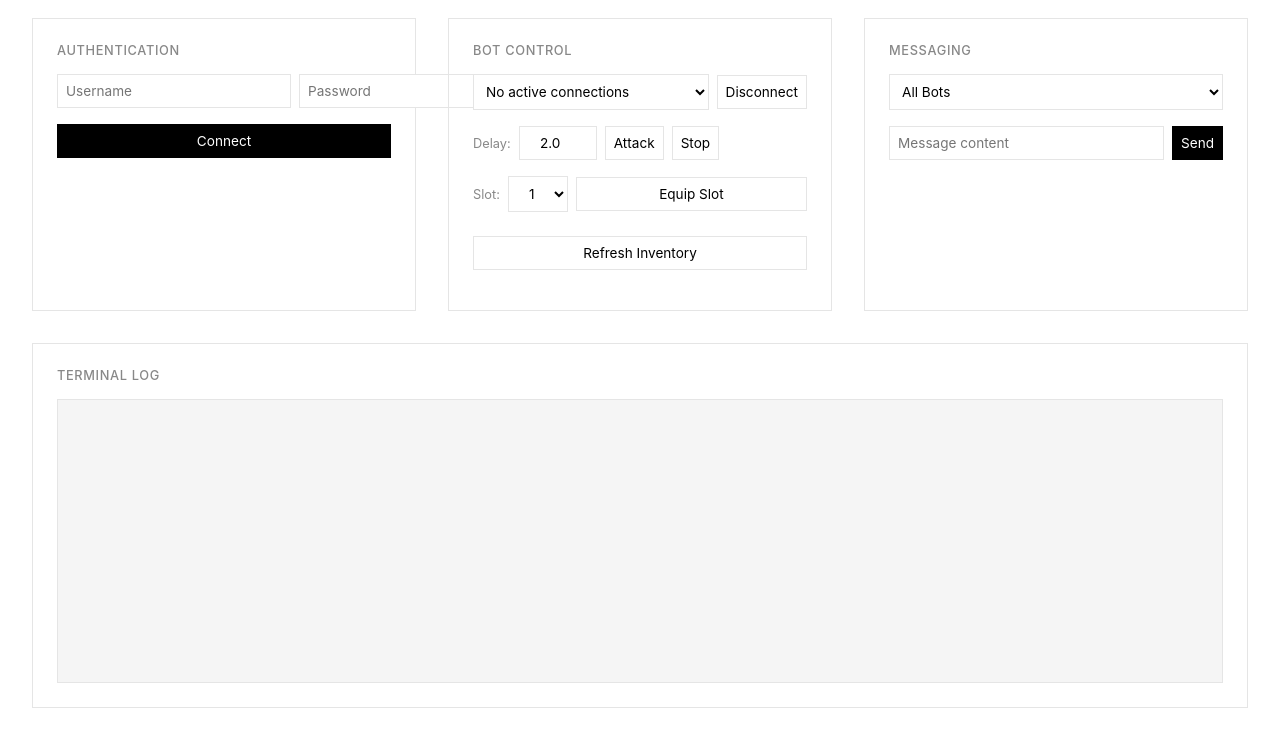
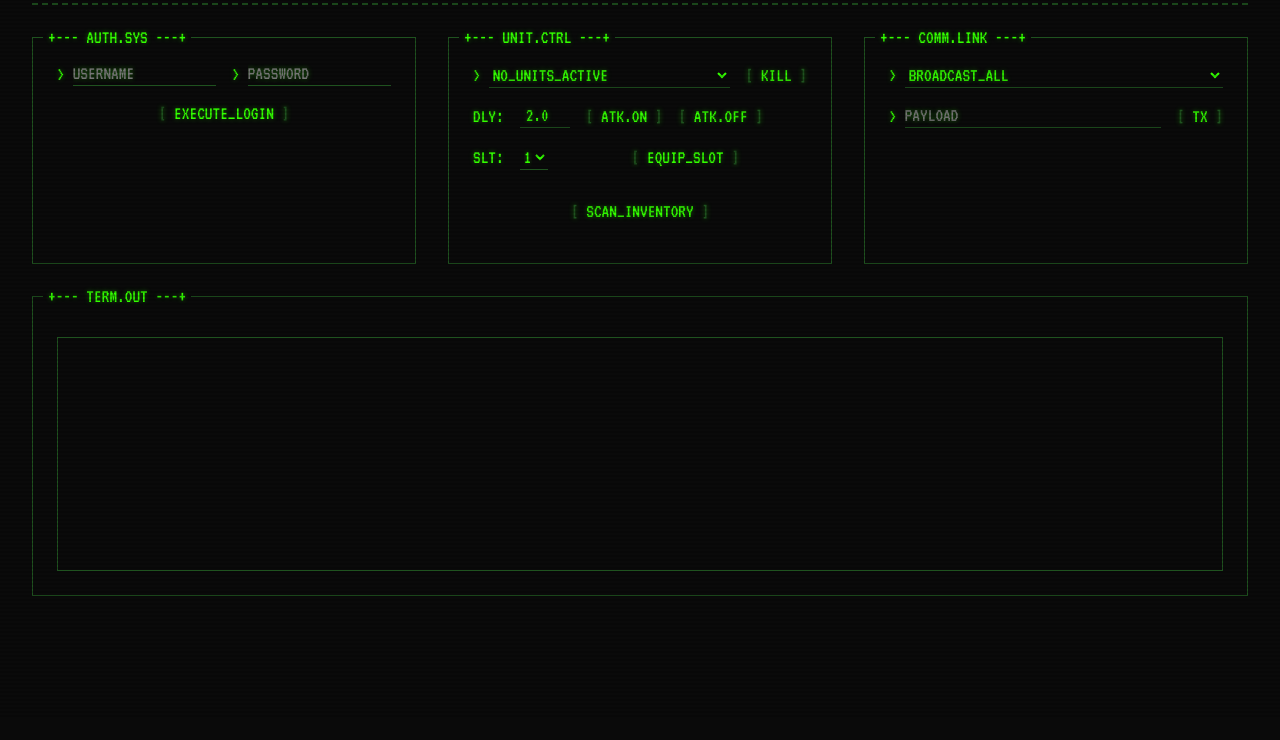
Before and after one commit to zmendless/afk-client2, a website: page index.html in a window 1280 px wide. Shown: the part 83-823 px from the top of the page. After the commit the page ends 800 px from the top, so only its background shows below. Drawn offline with Linux system fonts and the light colour scheme; no server answers.

Commit message:
Update index.html

```diff
--- a/index.html
+++ b/index.html
@@ -3,187 +3,218 @@
 <head>
     <meta charset="UTF-8">
     <meta name="viewport" content="width=device-width, initial-scale=1.0">
-    <title>Command</title>
+    <title>TULPAR_OS</title>
     <style>
+        @import url('https://fonts.googleapis.com/css2?family=VT323&display=swap');
+
         :root {
-            --bg: #ffffff;
-            --fg: #000000;
-            --border: #e5e5e5;
-            --hover: #f5f5f5;
-        }
-
-        @media (prefers-color-scheme: dark) {
-            :root {
-                --bg: #111111;
-                --fg: #ffffff;
-                --border: #222222;
-                --hover: #1a1a1a;
-            }
+            --bg: #0a0a0a;
+            --fg: #33ff00;
+            --muted: #1f521f;
+            --glow: 0 0 5px rgba(51, 255, 0, 0.4);
+            --scanline: rgba(0, 0, 0, 0.15);
         }
 
         body {
-            font-family: -apple-system, BlinkMacSystemFont, sans-serif;
             background-color: var(--bg);
             color: var(--fg);
+            font-family: 'VT323', monospace;
+            font-size: 1.2rem;
+            text-transform: uppercase;
+            text-shadow: var(--glow);
             margin: 0;
             padding: 2rem;
+            line-height: 1.2;
+            overflow-x: hidden;
+        }
+
+        /* CRT Scanline Overlay */
+        body::after {
+            content: " ";
+            display: block;
+            position: fixed;
+            top: 0; left: 0; bottom: 0; right: 0;
+            background: linear-gradient(rgba(18, 16, 16, 0) 50%, var(--scanline) 50%);
+            background-size: 100% 4px;
+            z-index: 999;
+            pointer-events: none;
         }
 
         header {
+            border-bottom: 2px dashed var(--muted);
+            padding-bottom: 1rem;
+            margin-bottom: 2rem;
             display: flex;
             justify-content: space-between;
-            align-items: center;
-            margin-bottom: 2rem;
-            padding-bottom: 1rem;
-            border-bottom: 1px solid var(--border);
+            align-items: flex-end;
         }
 
-        h1 { margin: 0; font-size: 1rem; font-weight: 500; text-transform: uppercase; letter-spacing: 0.05em; }
-        h2 { font-size: 0.8rem; text-transform: uppercase; letter-spacing: 0.05em; margin: 0 0 1rem 0; color: #888; font-weight: 500; }
-
-        .status { font-size: 0.8rem; color: #888; }
+        h1 { margin: 0; font-size: 2rem; font-weight: normal; }
+        .status { color: var(--fg); opacity: 0.8; }
+        .blink { animation: blinker 1s linear infinite; }
+        @keyframes blinker { 50% { opacity: 0; } }
 
         .grid {
             display: grid;
-            grid-template-columns: repeat(auto-fit, minmax(300px, 1fr));
+            grid-template-columns: repeat(auto-fit, minmax(350px, 1fr));
             gap: 2rem;
         }
 
         .panel {
-            border: 1px solid var(--border);
+            border: 1px solid var(--muted);
             padding: 1.5rem;
-            border-radius: 0px;
+            position: relative;
+        }
+
+        .panel::before {
+            content: "+--- " attr(data-title) " ---+";
+            position: absolute;
+            top: -12px;
+            left: 10px;
+            background: var(--bg);
+            padding: 0 5px;
+            color: var(--fg);
         }
 
         .row {
             display: flex;
-            gap: 0.5rem;
+            gap: 1rem;
             margin-bottom: 1rem;
             align-items: center;
         }
 
-        input, select, button {
-            padding: 0.5rem;
-            font-family: inherit;
-            font-size: 0.85rem;
-            border: 1px solid var(--border);
-            background: var(--bg);
-            color: var(--fg);
-            border-radius: 0px;
-            outline: none;
+        .input-wrap {
+            display: flex;
+            align-items: center;
+            flex: 1;
         }
 
-        input:focus, select:focus { border-color: var(--fg); }
-        input, select { flex: 1; }
+        .input-wrap::before {
+            content: ">";
+            margin-right: 0.5rem;
+            color: var(--fg);
+        }
 
-        .short-input { max-width: 60px; text-align: center; }
+        input, select {
+            background: transparent;
+            border: none;
+            border-bottom: 1px solid var(--muted);
+            color: var(--fg);
+            font-family: inherit;
+            font-size: inherit;
+            text-shadow: inherit;
+            outline: none;
+            width: 100%;
+            text-transform: uppercase;
+            padding: 2px 0;
+        }
+
+        input:focus, select:focus { border-bottom-color: var(--fg); }
+        option { background: var(--bg); color: var(--fg); }
+
+        .short-input { width: 50px; text-align: center; }
 
         button {
-            background: var(--fg);
-            color: var(--bg);
+            background: transparent;
+            border: none;
+            color: var(--fg);
+            font-family: inherit;
+            font-size: inherit;
             cursor: pointer;
-            border: 1px solid var(--fg);
-            transition: opacity 0.15s ease;
+            text-shadow: inherit;
+            transition: none;
+            padding: 0;
             white-space: nowrap;
         }
 
-        button:hover { opacity: 0.8; }
+        button::before { content: "[ "; color: var(--muted); }
+        button::after { content: " ]"; color: var(--muted); }
+        button:hover { background: var(--fg); color: var(--bg); text-shadow: none; }
+        button:hover::before, button:hover::after { color: var(--bg); }
 
-        .btn-outline {
-            background: var(--bg);
-            color: var(--fg);
-            border: 1px solid var(--border);
+        #console {
+            height: 200px;
+            overflow-y: auto;
+            border: 1px solid var(--muted);
+            padding: 1rem;
+            margin-top: 1rem;
+            font-size: 1rem;
+            text-transform: none; /* Keep logs readable */
         }
 
-        .btn-outline:hover {
-            background: var(--hover);
-            border-color: var(--fg);
-        }
+        ul { list-style: none; padding: 0; margin: 0; }
+        li { display: flex; justify-content: space-between; border-bottom: 1px dashed var(--muted); padding: 0.2rem 0; }
 
-        #console {
-            height: 250px;
-            overflow-y: auto;
-            font-family: monospace;
-            font-size: 0.75rem;
-            color: #888;
-            padding: 1rem;
-            background: var(--hover);
-            border: 1px solid var(--border);
-        }
-
-        ul { list-style: none; padding: 0; margin: 0; font-size: 0.8rem; }
-        li { display: flex; justify-content: space-between; padding: 0.25rem 0; border-bottom: 1px solid var(--border); }
+        /* Scrollbar styling */
+        ::-webkit-scrollbar { width: 10px; }
+        ::-webkit-scrollbar-track { background: var(--bg); border-left: 1px solid var(--muted); }
+        ::-webkit-scrollbar-thumb { background: var(--muted); }
+        ::-webkit-scrollbar-thumb:hover { background: var(--fg); }
     </style>
 </head>
 <body>
 
     <header>
-        <h1>System Control</h1>
-        <div id="status" class="status">Offline</div>
+        <h1>TULPAR_OS<span class="blink">_</span></h1>
+        <div id="status" class="status">SYS.STATE: OFFLINE</div>
     </header>
 
     <div class="grid">
-        <div class="panel">
-            <h2>Authentication</h2>
+        <div class="panel" data-title="AUTH.SYS">
             <div class="row">
-                <input id="user" placeholder="Username">
-                <input id="pass" type="password" placeholder="Password">
+                <div class="input-wrap"><input id="user" placeholder="USERNAME"></div>
+                <div class="input-wrap"><input id="pass" type="password" placeholder="PASSWORD"></div>
             </div>
-            <button onclick="addBot()" style="width: 100%;">Connect</button>
+            <button onclick="addBot()" style="width: 100%;">EXECUTE_LOGIN</button>
         </div>
 
-        <div class="panel">
-            <h2>Bot Control</h2>
+        <div class="panel" data-title="UNIT.CTRL">
             <div class="row">
-                <select id="bot-select">
-                    <option value="" disabled selected>No active connections</option>
-                </select>
-                <button class="btn-outline" onclick="action('disconnect')">Disconnect</button>
+                <div class="input-wrap">
+                    <select id="bot-select">
+                        <option value="" disabled selected>NO_UNITS_ACTIVE</option>
+                    </select>
+                </div>
+                <button onclick="action('disconnect')">KILL</button>
             </div>
 
             <div class="row">
-                <span class="status">Delay:</span>
+                <span>DLY:</span>
                 <input id="delay" class="short-input" type="number" step="0.5" min="0.5" value="2.0">
-                <button class="btn-outline" onclick="attack('start')">Attack</button>
-                <button class="btn-outline" onclick="attack('stop')">Stop</button>
+                <button onclick="attack('start')">ATK.ON</button>
+                <button onclick="attack('stop')">ATK.OFF</button>
             </div>
 
             <div class="row">
-                <span class="status">Slot:</span>
-                <select id="hotbar-slot" class="short-input">
-                    <option value="0">1</option>
-                    <option value="1">2</option>
-                    <option value="2">3</option>
-                    <option value="3">4</option>
-                    <option value="4">5</option>
-                    <option value="5">6</option>
-                    <option value="6">7</option>
-                    <option value="7">8</option>
-                    <option value="8">9</option>
+                <span>SLT:</span>
+                <select id="hotbar-slot" class="short-input" style="width: auto;">
+                    <option value="0">1</option><option value="1">2</option><option value="2">3</option>
+                    <option value="3">4</option><option value="4">5</option><option value="5">6</option>
+                    <option value="6">7</option><option value="7">8</option><option value="8">9</option>
                 </select>
-                <button class="btn-outline" onclick="swapHotbar()" style="flex: 1;">Equip Slot</button>
+                <button onclick="swapHotbar()" style="flex: 1;">EQUIP_SLOT</button>
             </div>
 
-            <button class="btn-outline" onclick="checkInventory()" style="width: 100%; margin-top: 0.5rem;">Refresh Inventory</button>
+            <button onclick="checkInventory()" style="width: 100%; margin-top: 1rem;">SCAN_INVENTORY</button>
             <div id="invResult" style="margin-top: 1rem;"></div>
         </div>
 
-        <div class="panel">
-            <h2>Messaging</h2>
+        <div class="panel" data-title="COMM.LINK">
             <div class="row">
-                <select id="chat-target-select">
-                    <option value="all">All Bots</option>
-                </select>
+                <div class="input-wrap">
+                    <select id="chat-target-select">
+                        <option value="all">BROADCAST_ALL</option>
+                    </select>
+                </div>
             </div>
             <div class="row">
-                <input id="msg" placeholder="Message content">
-                <button onclick="sendChat()">Send</button>
+                <div class="input-wrap"><input id="msg" placeholder="PAYLOAD"></div>
+                <button onclick="sendChat()">TX</button>
             </div>
         </div>
     </div>
 
-    <div class="panel" style="margin-top: 2rem;">
-        <h2>Terminal Log</h2>
+    <div class="panel" data-title="TERM.OUT" style="margin-top: 2rem;">
         <div id="console"></div>
     </div>
 
@@ -195,7 +226,7 @@
             cons.scrollTop = cons.scrollHeight;
         };
 
-        const setStatus = (msg) => document.getElementById('status').innerText = msg;
+        const setStatus = (msg) => document.getElementById('status').innerText = `SYS.STATE: ${msg}`;
 
         async function req(endpoint, data) {
             const res = await fetch(endpoint, {
@@ -219,10 +250,10 @@
             const lastChatVal = chatSelect.value;
 
             ctrlSelect.innerHTML = '';
-            chatSelect.innerHTML = '<option value="all">All Bots</option>';
+            chatSelect.innerHTML = '<option value="all">BROADCAST_ALL</option>';
 
             if (bots.length === 0) {
-                ctrlSelect.innerHTML = '<option value="" disabled selected>No active connections</option>';
+                ctrlSelect.innerHTML = '<option value="" disabled selected>NO_UNITS_ACTIVE</option>';
                 return;
             }
 
@@ -279,18 +310,19 @@
             const invContainer = document.getElementById('invResult');
 
             if (data.error) {
-                invContainer.innerText = data.error;
+                invContainer.innerText = `[ERR] ${data.error}`;
                 return;
             }
 
             if (data.length === 0) {
-                invContainer.innerHTML = '<p style="font-size:0.75rem; text-align:center; color:#888;">Empty</p>';
+                invContainer.innerHTML = '<div>DATA_NULL</div>';
                 return;
             }
 
             let html = '<ul>';
             data.forEach(item => {
-                html += `<li><span>${item.name}</span><span>${item.count}</span></li>`;
+                const countStr = String(item.count).padStart(3, '.');
+                html += `<li><span>${item.name}</span><span>${countStr}</span></li>`;
             });
             html += '</ul>';
             invContainer.innerHTML = html;
```
